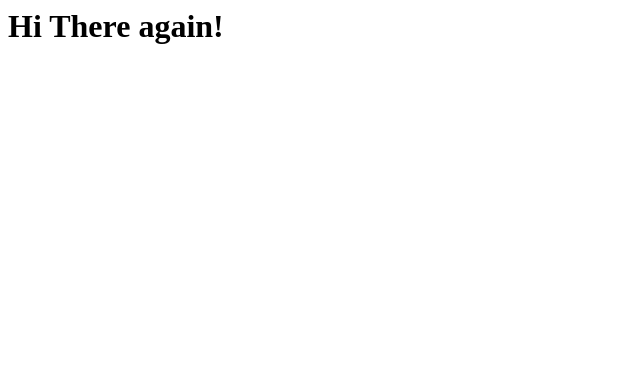
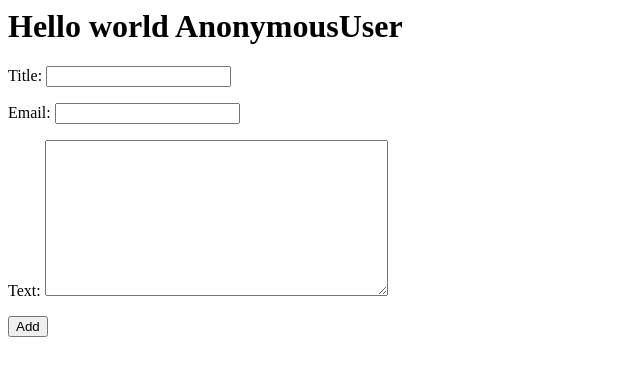
Before and after one commit to Husniddin/lostfound, a Django app: page /home/ in a window 1280 px wide. Shown: the top 376 px of the page, without its empty margins (0-640 px from the left). Run offline with Django 3.2, Linux system fonts and the light colour scheme; parts of the project's set-up code (start-up, migrations or seed data) failed here and were passed over.

Commit message:
lostadd form

```diff
--- a/lost/admin.py
+++ b/lost/admin.py
@@ -2,11 +2,13 @@ from django.contrib import admin
 
 # Register your models here.
 from .models import LostAds
+from .forms import LostAdsForm
 
 class LostAdsAdmin(admin.ModelAdmin):
 	list_display=["title", "text", "email", "created_dt"]
-	class Meta:
-		model=LostAds
+	form = LostAdsForm
+	# class Meta:
+	# 	model=LostAds
 
 
 admin.site.register(LostAds, LostAdsAdmin)
--- /dev/null
+++ b/lost/forms.py
@@ -0,0 +1,17 @@
+from django import forms
+
+from .models import LostAds
+
+class LostAdsForm(forms.ModelForm):
+	class Meta:
+		model = LostAds
+		fields = ['title', 'email', 'text']
+
+	def clean_email(self):
+		# print(self.cleaned_data.get('email'))
+		# raise forms.ValidationError('Email error')
+		# return 'hello@gmail.com'
+		return self.cleaned_data.get('email')
+
+	def clean_text(self):
+		return self.cleaned_data.get('text')
--- a/lost/views.py
+++ b/lost/views.py
@@ -1,6 +1,8 @@
 from django.shortcuts import render
 
 from django.http import HttpResponse
+
+from .forms import LostAdsForm
 
 
 def index(request):
@@ -8,4 +10,35 @@ def index(request):
 
 
 def home(request):
-    return render(request, 'lost/home.html', {})
+	title = "Hello world %s" %(request.user)
+	form = LostAdsForm(request.POST or None)
+
+	context = {
+		"title": title,
+		"form": form,
+	}
+
+	if request.method == 'POST':
+		print(request.POST)
+
+
+
+	if form.is_valid():
+
+		instance = form.save(commit=False)
+
+		# Validatsiyadan o'tadi.
+		email = form.cleaned_data.get('email')
+		if not email:
+			email = "myemail@gmail.com"
+			instance.email = email
+
+		if not instance.title:
+			instance.title = 'Hello world 8888'
+
+		instance.save()
+		context = {
+			"title": 'Thank you',
+		}
+
+	return render(request, 'lost/home.html', context)
--- a/templates/lost/home.html
+++ b/templates/lost/home.html
@@ -1 +1,11 @@
-<h1>Hi There again!</h1>
+<h1> {{ title }} </h1>
+
+<form method="POST" action="">
+
+{% csrf_token %}
+
+{{ form.as_p }}
+
+<input type="submit" value="Add">
+
+</form>
```
